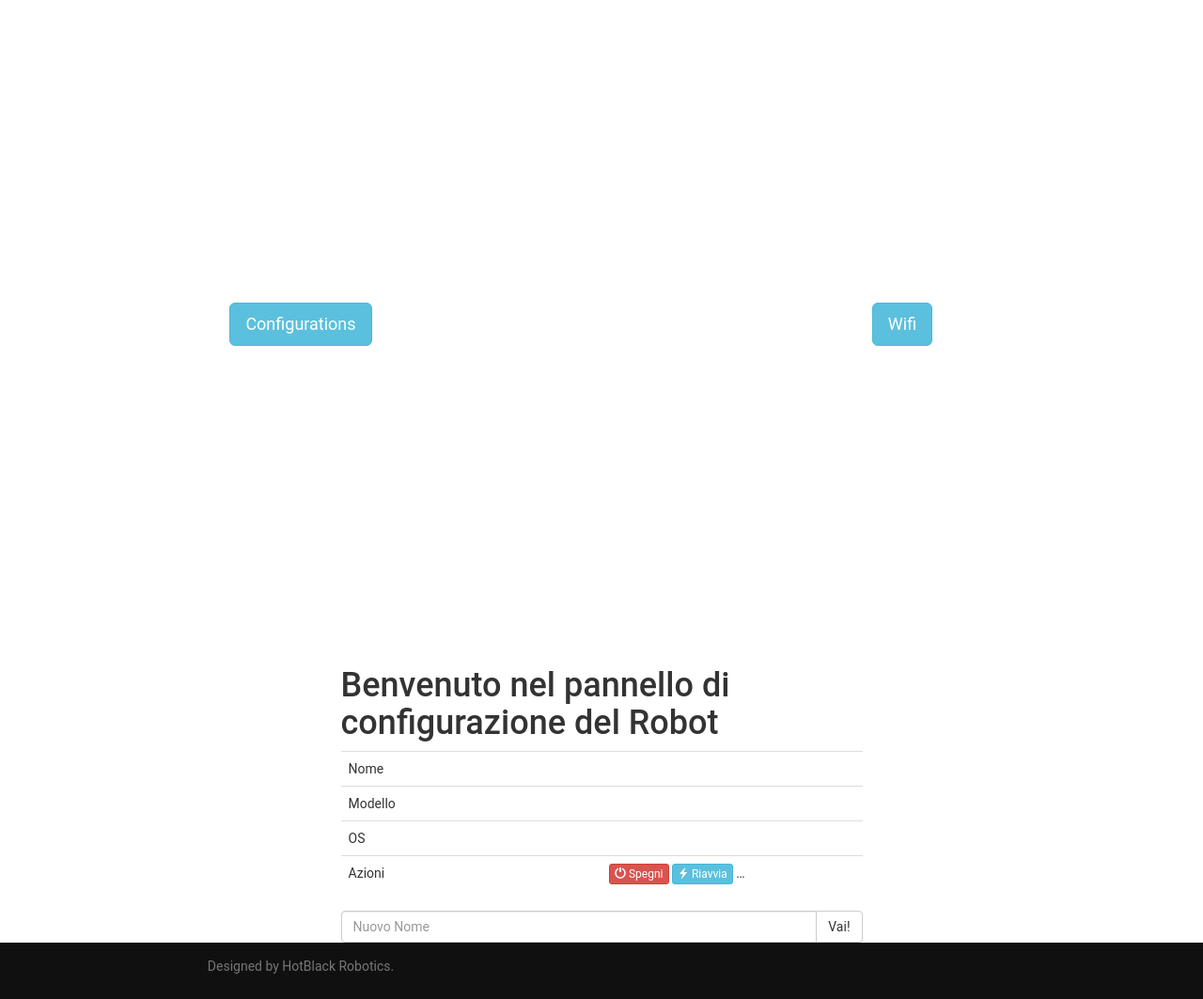
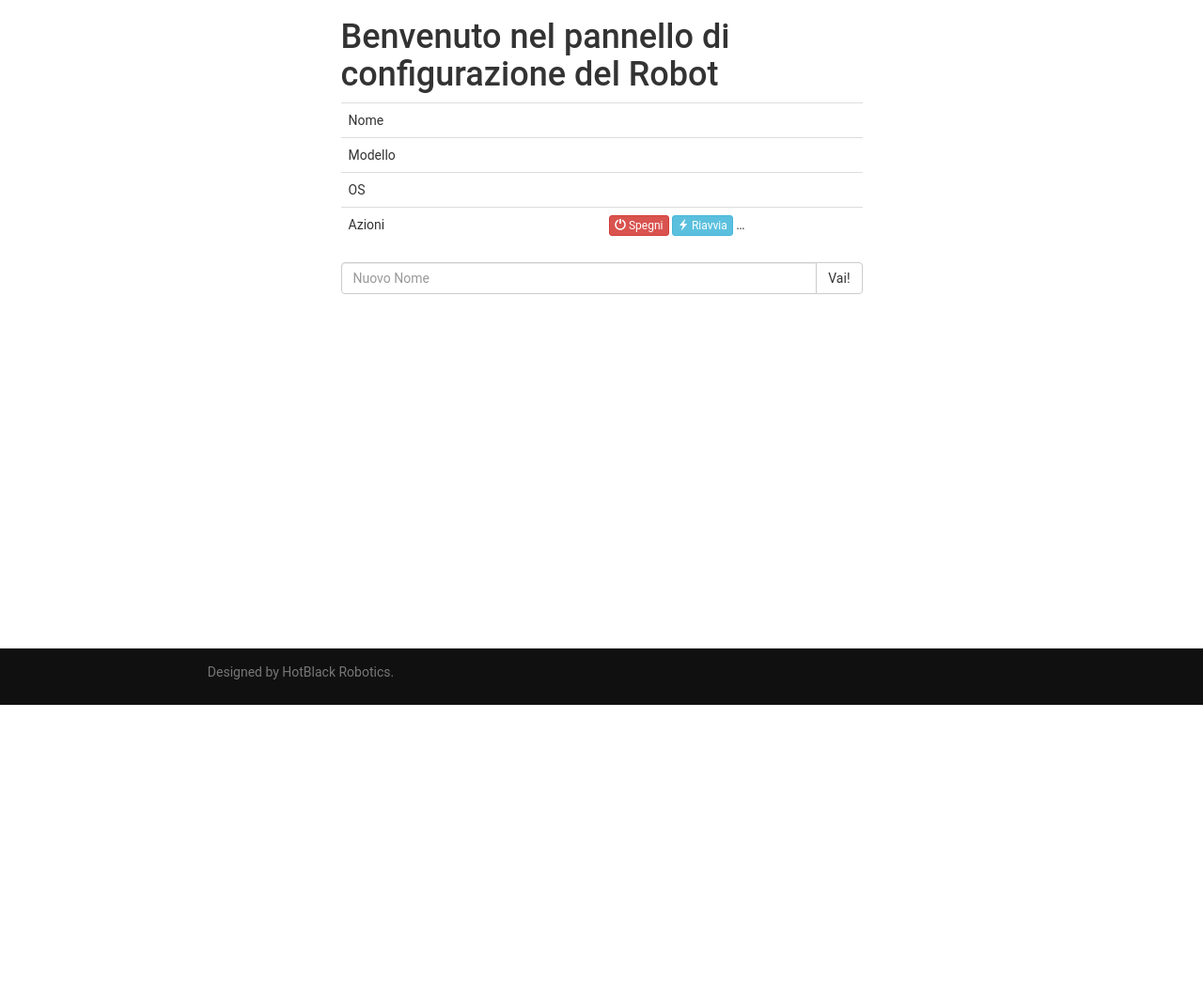
Before and after one commit to HotBlackRobotics/hbrain-ci, a Flask app: page / in a window 1280 px wide. Shown: the part 52-1115 px from the top of the page at 94% size. After the commit the page ends 802 px from the top, so only its background shows below. Run offline with Flask 2, Linux system fonts and the light colour scheme; parts of the project's set-up code (start-up, migrations or seed data) failed here and were passed over; some libraries are stand-ins or nearby versions.

Commit message:
up cover

```diff
--- a/app/templates/main/cover.html
+++ b/app/templates/main/cover.html
@@ -34,20 +34,6 @@
 
 
 {% block page_content %}
-
-<div class="mytitle">
-  <div class="container">
-    <div class="row">
-      <div class="col-md-6">
-        <a href="/" onclick="javascript:event.target.port=9001" type="button" class="btn btn-lg btn-info"> Configurations</a>
-      </div>
-      <div class="col-md-6">
-        <a href="/wifi/schemes" type="button" class="btn btn-lg btn-info"> Wifi</a>
-      </div>
-    </div>
-  </div>
-</div>
-
 
 <div class="container">
   <div class="row">
```
